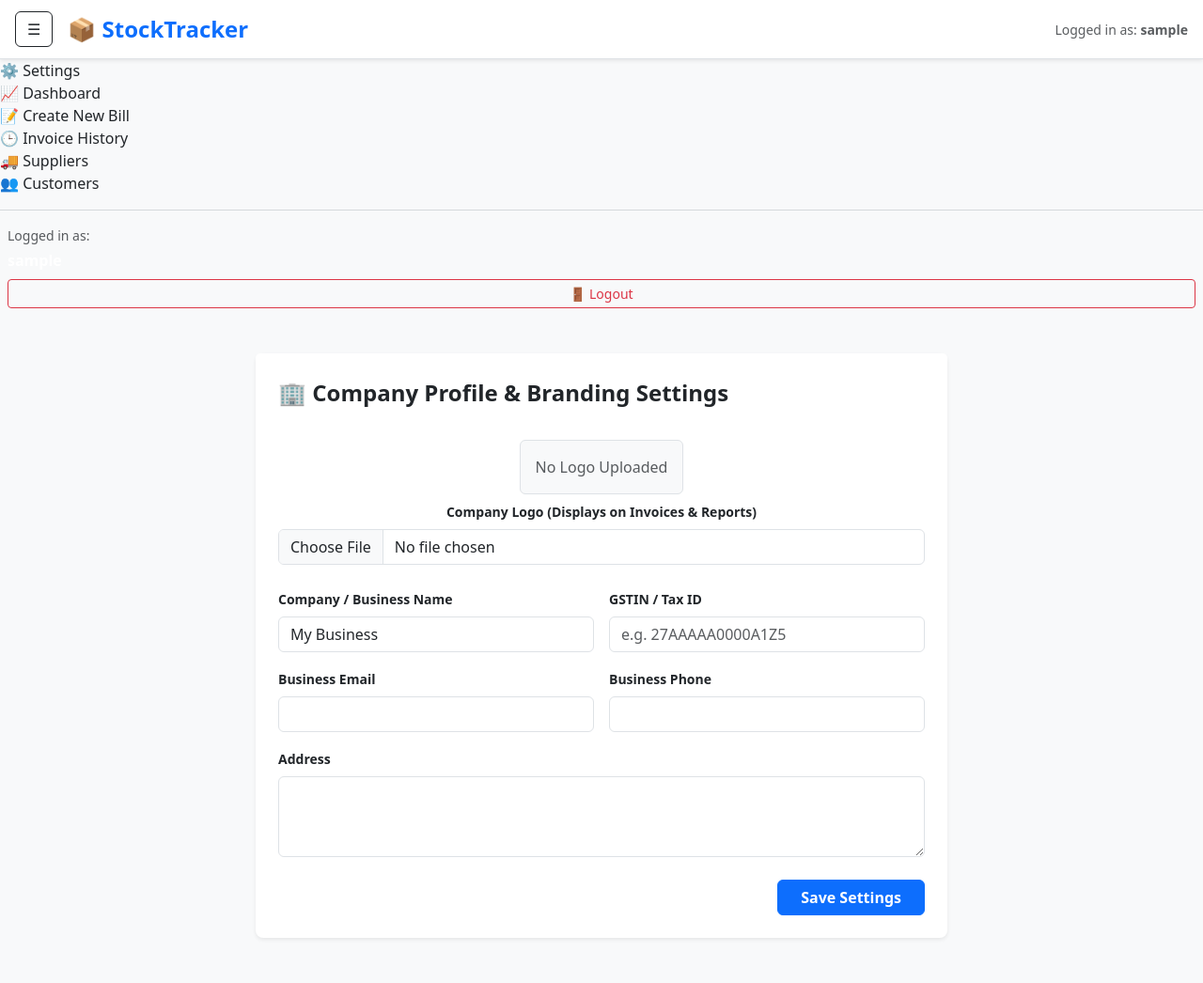
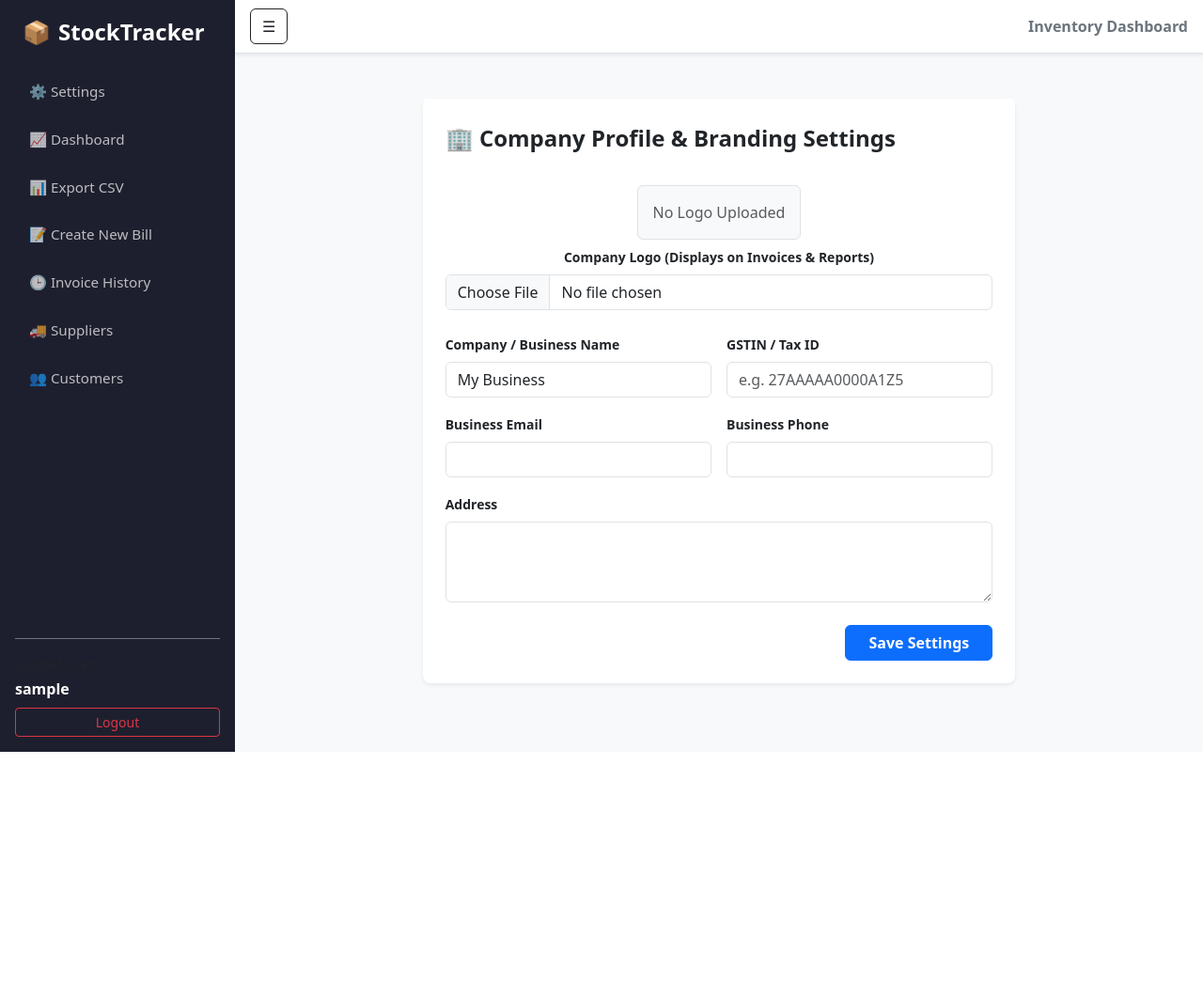
Before and after one commit to mhatretanmay009/STOCKTRACKER, a Django app: page /settings/ in a window 1280 px wide. Shown: the whole page at 94% size. After the commit the page ends 800 px from the top, so only its background shows below. Run offline with Django 5.2, Linux system fonts and the light colour scheme; the visitor is signed in with stand-in values (Sample User, id 1); data comes from the database, SQL or seed files in the repository.

Commit message:
Completely updated base.html layout and sidebar styles

```diff
--- a/TEMPLATES/base.html
+++ b/TEMPLATES/base.html
@@ -3,117 +3,134 @@
 <head>
     <meta charset="UTF-8">
     <meta name="viewport" content="width=device-width, initial-scale=1.0">
-    <title>StockTracker</title>
+    <title>{% block title %}StockTracker{% endblock %}</title>
+
     <!-- Bootstrap 5 CSS -->
     <link href="https://cdn.jsdelivr.net/npm/bootstrap@5.3.0/dist/css/bootstrap.min.css" rel="stylesheet">
+
     <style>
-        #sidebar-wrapper {
+        body {
+            min-height: 100vh;
+            background-color: #f8f9fa;
+        }
+
+        #wrapper {
+            display: flex;
+            width: 100%;
+            align-items: stretch;
+            min-height: 100vh;
+        }
+
+        #sidebar {
             min-width: 250px;
             max-width: 250px;
-            min-height: calc(100vh - 56px);
-            transition: margin 0.25s ease-out;
-            background-color: #1e1e2d;
+            background-color: #1e1f2e;
+            color: #ffffff;
+            transition: all 0.3s;
+            display: flex;
+            flex-direction: column;
         }
-        #sidebar-wrapper.collapsed {
+
+        #sidebar.active {
             margin-left: -250px;
         }
-        .sidebar-link {
-            color: #a2a3b7;
-            text-decoration: none;
+
+        #sidebar .nav-link {
+            color: rgba(255, 255, 255, 0.7);
             padding: 10px 15px;
+            border-radius: 8px;
+            margin-bottom: 4px;
+            font-size: 0.95rem;
+            transition: all 0.2s;
+        }
+
+        #sidebar .nav-link:hover {
+            color: #ffffff;
+            background-color: rgba(255, 255, 255, 0.1);
+        }
+
+        #sidebar .nav-link.active {
+            color: #ffffff;
+            background-color: #0d6efd;
+            font-weight: 600;
+        }
+
+        #content {
+            width: 100%;
+            min-height: 100vh;
             display: flex;
-            align-items: center;
-            gap: 10px;
-            border-radius: 6px;
-        }
-        .sidebar-link:hover, .sidebar-link.active {
-            color: #ffffff;
-            background-color: #2b2b40;
+            flex-direction: column;
         }
     </style>
 </head>
 <body class="bg-light">
 
-    <!-- Top Navigation Header (Always Visible) -->
-    <nav class="navbar navbar-expand-lg navbar-light bg-white border-bottom shadow-sm px-3 sticky-top">
-        <div class="container-fluid p-0">
-            <div class="d-flex align-items-center">
-                <!-- Hamburger Menu Toggle Button -->
-                <button class="btn btn-outline-dark me-3" id="menu-toggle" type="button" title="Toggle Menu">
-                    ☰
-                </button>
-                <!-- Permanent Brand Name -->
-                <a class="navbar-brand fw-bold fs-4 text-primary m-0" href="{% url 'home' %}">
-                    📦 StockTracker
+    <div id="wrapper">
+        <!-- Sidebar Navigation -->
+        <nav id="sidebar" class="p-3">
+            <div class="mb-4 text-start px-2">
+                <a href="{% url 'home' %}" class="text-white text-decoration-none fw-bold fs-4 d-flex align-items-center gap-2">
+                    <span>📦</span> StockTracker
                 </a>
             </div>
 
+            <!-- Links Area -->
+            <div class="nav flex-column gap-1">
+                <a href="#" class="nav-link">
+                    ⚙️ Settings
+                </a>
+                <a href="{% url 'home' %}" class="nav-link {% if request.resolver_match.url_name == 'home' %}active{% endif %}">
+                    📈 Dashboard
+                </a>
+                <a href="#" class="nav-link">
+                    📊 Export CSV
+                </a>
+                <a href="#" class="nav-link">
+                    📝 Create New Bill
+                </a>
+                <a href="#" class="nav-link">
+                    🕒 Invoice History
+                </a>
+                <a href="#" class="nav-link">
+                    🚚 Suppliers
+                </a>
+                <a href="#" class="nav-link">
+                    👥 Customers
+                </a>
+            </div>
+
+            <!-- User Auth Footer -->
             {% if user.is_authenticated %}
-            <span class="navbar-text small text-muted d-none d-sm-inline">
-                Logged in as: <strong>{{ user.username }}</strong>
-            </span>
+                <div class="mt-auto pt-3 border-top border-secondary">
+                    <p class="small text-muted mb-1">Logged in as:</p>
+                    <p class="fw-bold text-white mb-2">{{ user.username }}</p>
+                    <form method="post" action="{% url 'logout' %}">
+                        {% csrf_token %}
+                        <button type="submit" class="btn btn-outline-danger btn-sm w-100">Logout</button>
+                    </form>
+                </div>
             {% endif %}
-        </div>
-    </nav>
+        </nav>
 
-    <div class="sidebar">
-        <!-- Settings Link -->
-        <a href="{% url 'settings' %}"
-           class="nav-link {% if request.resolver_match.url_name == 'settings' %}active{% endif %}">
-            ⚙️ Settings
-        </a>
+        <!-- Main Content Area -->
+        <div id="content">
+            <!-- Top Header Navbar -->
+            <nav class="navbar navbar-expand-lg navbar-light bg-white border-bottom shadow-sm px-3">
+                <div class="container-fluid p-0">
+                    <button class="btn btn-outline-dark me-2" id="sidebarCollapse" type="button">
+                        ☰
+                    </button>
+                    <span class="navbar-text fw-semibold text-secondary">
+                        Inventory Dashboard
+                    </span>
+                </div>
+            </nav>
 
-        <!-- Dashboard Link -->
-        <a href="{% url 'dashboard' %}"
-           class="nav-link {% if request.resolver_match.url_name == 'dashboard' %}active{% endif %}">
-            📈 Dashboard
-        </a>
-
-        <!-- Create New Bill / Transaction Link -->
-        <a href="{% url 'create_transaction' %}"
-           class="nav-link {% if request.resolver_match.url_name == 'create_transaction' %}active{% endif %}">
-            📝 Create New Bill
-        </a>
-
-        <!-- Invoice History Link -->
-        <a href="{% url 'invoice_history' %}"
-           class="nav-link {% if request.resolver_match.url_name == 'invoice_history' %}active{% endif %}">
-            🕒 Invoice History
-        </a>
-
-        <!-- Suppliers Link -->
-        <a href="{% url 'suppliers' %}"
-           class="nav-link {% if request.resolver_match.url_name == 'suppliers' %}active{% endif %}">
-            🚚 Suppliers
-        </a>
-
-        <!-- Customers Link -->
-        <a href="{% url 'customers' %}"
-           class="nav-link {% if request.resolver_match.url_name == 'customers' %}active{% endif %}">
-            👥 Customers
-        </a>
-    </div>
-            <hr class="border-secondary my-3">
-
-            <!-- Logout Section -->
-            <div class="px-2">
-                {% if user.is_authenticated %}
-                <p class="small text-muted mb-1">Logged in as:</p>
-                <p class="fw-bold text-white mb-2">{{ user.username }}</p>
-                <form action="{% url 'logout' %}" method="POST" class="w-100">
-                    {% csrf_token %}
-                    <button type="submit" class="btn btn-outline-danger btn-sm w-100">
-                        🚪 Logout
-                    </button>
-                </form>
+            <!-- Page Body Content -->
+            <div class="container-fluid p-4">
+                {% block content %}
+                {% endblock %}
             </div>
-        </div>
-        {% endif %}
-
-        <!-- Main Page Content Area -->
-        <div id="page-content-wrapper" class="w-100 p-4">
-            {% block content %}
-            {% endblock %}
         </div>
     </div>
 
@@ -122,18 +139,9 @@
 
     <!-- Sidebar Toggle Script -->
     <script>
-        document.addEventListener("DOMContentLoaded", function () {
-            const menuToggle = document.getElementById("menu-toggle");
-            const sidebarWrapper = document.getElementById("sidebar-wrapper");
-
-            if (menuToggle && sidebarWrapper) {
-                menuToggle.addEventListener("click", function (e) {
-                    e.preventDefault();
-                    sidebarWrapper.classList.toggle("collapsed");
-                });
-            }
+        document.getElementById('sidebarCollapse').addEventListener('click', function () {
+            document.getElementById('sidebar').classList.toggle('active');
         });
     </script>
-    {% block extra_js %}{% endblock %}
 </body>
 </html>
```
